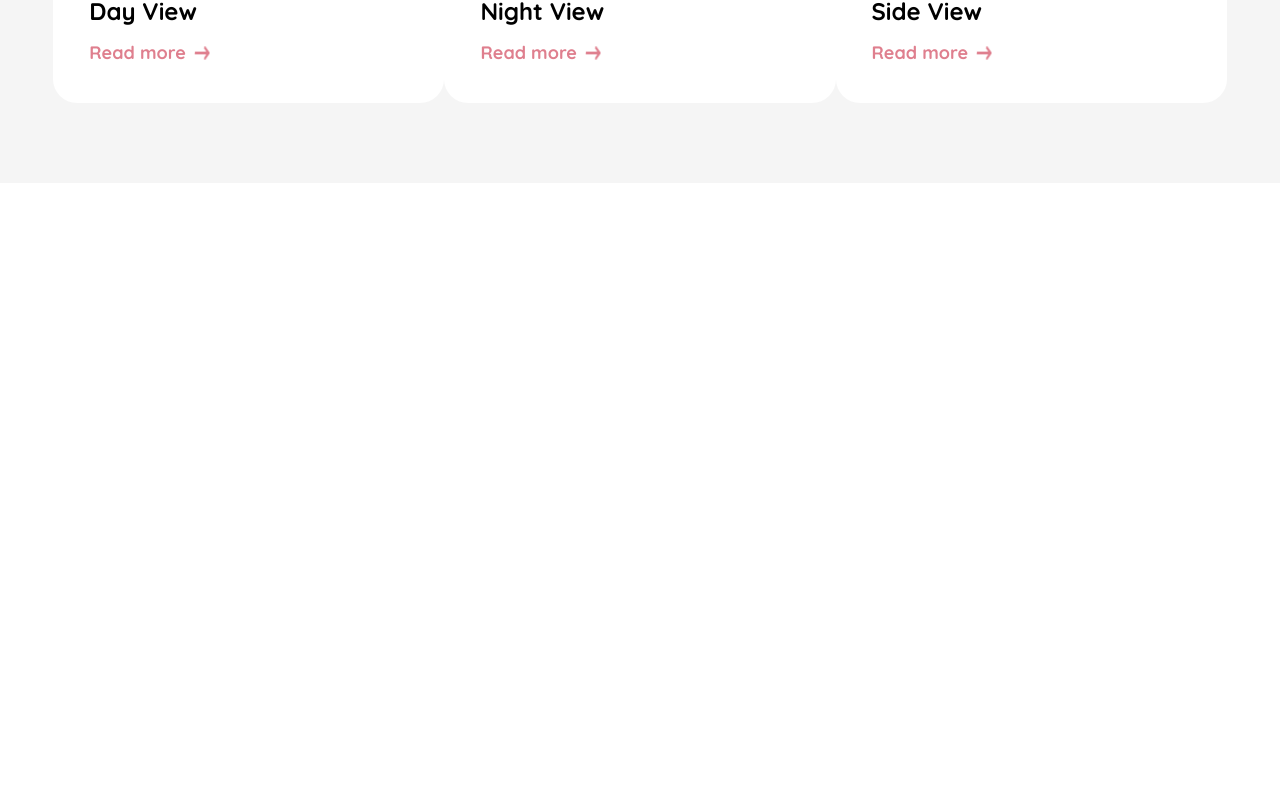
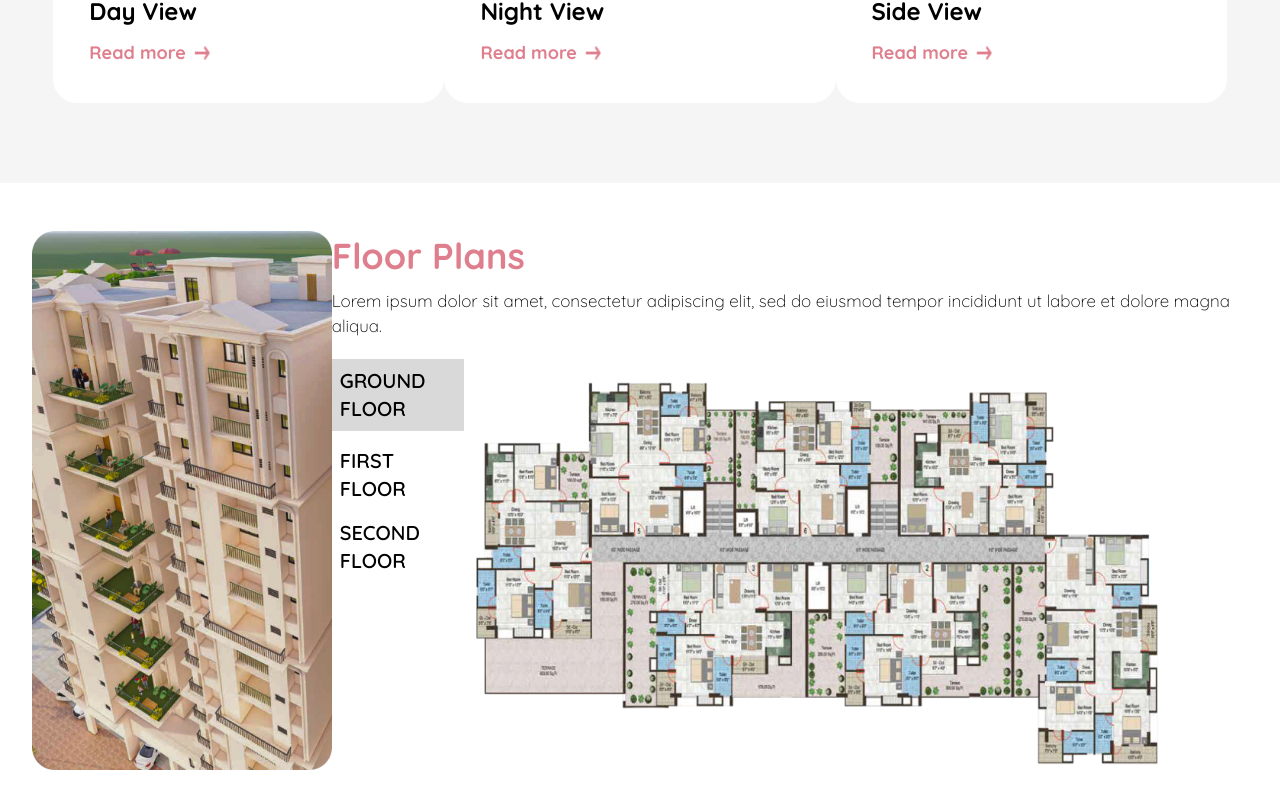
Before and after one commit to Aadarsh032/Saraswati-Construction, a React (Vite) app in the folder Sarswati Construction/: page / in a window 1280 px wide. Shown: the part 1858-2666 px from the top of the page. Before the commit the page ends 2041 px from the top, so only its background shows below. Built offline with nearby package versions, Linux system fonts and the light colour scheme.

Commit message:
About page Floor Plan  Section

```diff
--- a/Sarswati Construction/src/App.jsx
+++ b/Sarswati Construction/src/App.jsx
@@ -2,6 +2,7 @@ import React from 'react'
 import Home from "./Components/Home/Home"
 import AboutUs from "./Components/AboutUs/AboutUs"
 import Projects from './Components/Projects/Projects'
+import FloorPlans from './Components/FloorPlans/FloorPlans'
 
 
 
@@ -12,6 +13,7 @@ function App() {
        <Home/>
        <AboutUs/>
        <Projects/>
+       <FloorPlans/>
     </>
   )
 }
--- a/Sarswati Construction/src/Components/FloorPlans/FloorPlans.jsx
+++ b/Sarswati Construction/src/Components/FloorPlans/FloorPlans.jsx
@@ -1,8 +1,31 @@
 import React from 'react'
+import left_building_image from '../../assets/Left-building-image.png'
+import floormap from '../../assets/floor-map.png'
 
 const FloorPlans = () => {
   return (
-    <div>
+    <div className='floorplans flex flex-row w-[95%] m-auto justify-evenly mt-12 mb-24'>
+
+      <div className='floorplans-left'>
+            <img src={left_building_image} alt="" />
+      </div>
+
+      <div className='floorplans-right flex flex-col justify-center gap-5'>
+            <div className='floorplans-right-top flex flex-col gap-3'>
+                  <h1 className='text-4xl font-extrabold' style={{color:'#DF7F8E'}}>Floor Plans</h1>
+                  <p className='text-[17px] font-thin'>Lorem ipsum dolor sit amet, consectetur adipiscing elit, sed do eiusmod tempor incididunt ut labore et dolore magna aliqua. </p>
+            </div>
+            <div className='floorplans-right-bottom flex flex-row'>
+                 <div className='floorplans-right-bottom-left list-none text-xl flex flex-col gap-4 font-semibold '>
+                  <li className=' bg-[#D9D9D9] p-2' >GROUND FLOOR</li>
+                  <li className='ml-2'>FIRST FLOOR</li>
+                  <li className='ml-2'>SECOND FLOOR</li>
+                 </div>
+                  <div className='floorplans-right-bottom-left'>
+                    <img src={floormap} alt="" />
+                  </div>
+              </div>
+      </div>
 
     </div>
   )
```
Also changed, not shown: Sarswati Construction/src/assets/Left-building-image.png (added), Sarswati Construction/src/assets/floor-map.png (added).
